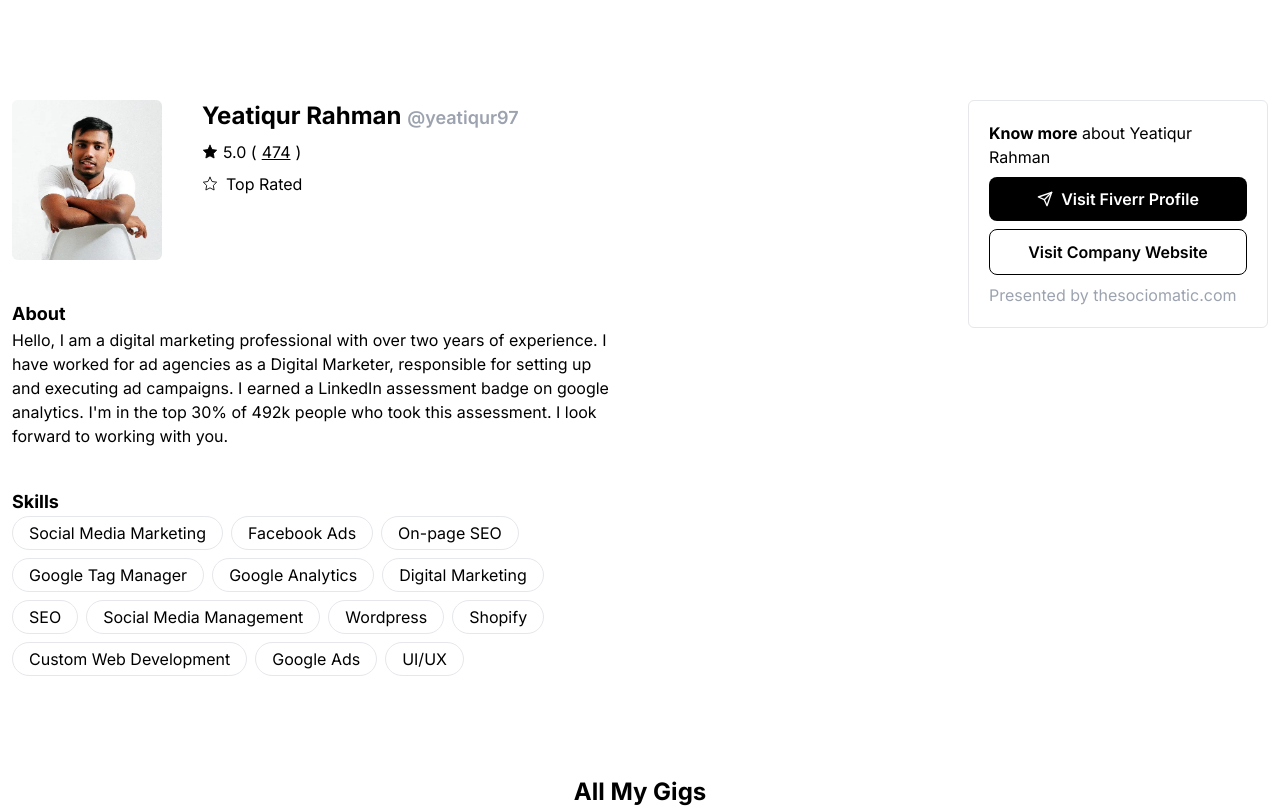
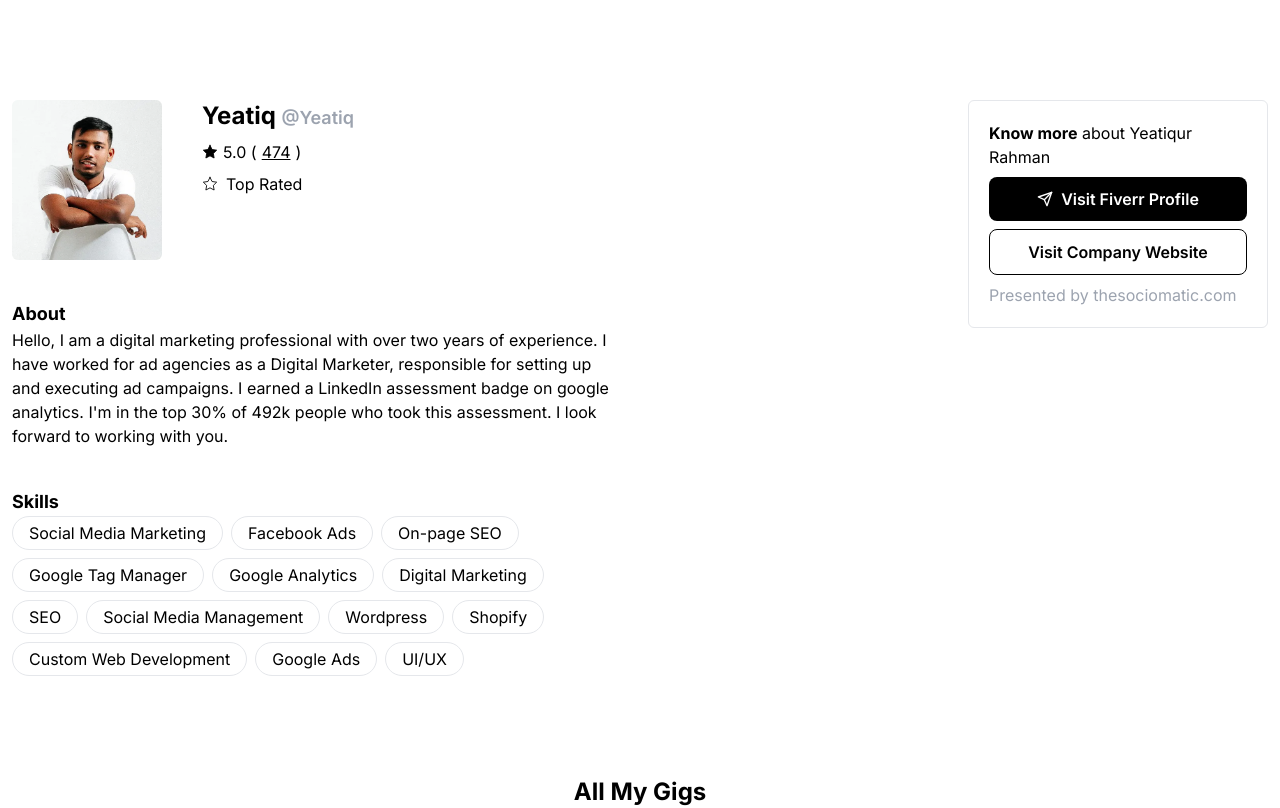
Before and after one commit to crescents-stack/gigs-showcase, a Next.js app: page / in a window 1280 px wide. Shown: the top 808 px of the page. Built offline with nearby package versions, Linux system fonts and the light colour scheme.

Commit message:
name updated

```diff
--- a/src/app/page.tsx
+++ b/src/app/page.tsx
@@ -122,9 +122,9 @@
             />
             <div className="flex flex-col items-start justify-start gap-2">
               <h2 className="font-bold text-2xl">
-                Yeatiqur Rahman&nbsp;
+                Yeatiq&nbsp;
                 <span className="font-semibold text-gray-400 text-lg">
-                  @yeatiqur97
+                  @Yeatiq
                 </span>
               </h2>
               <div className="flex items-center gap-[5px]">
```
